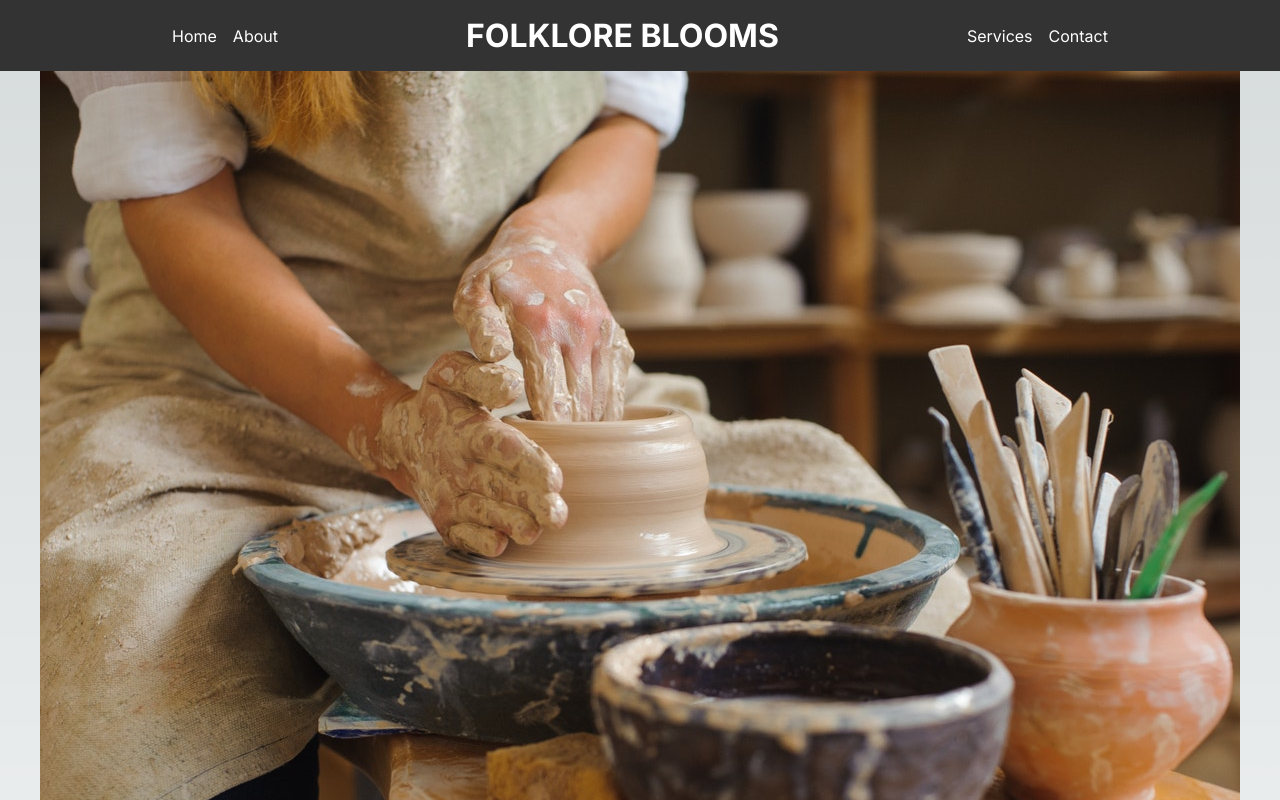
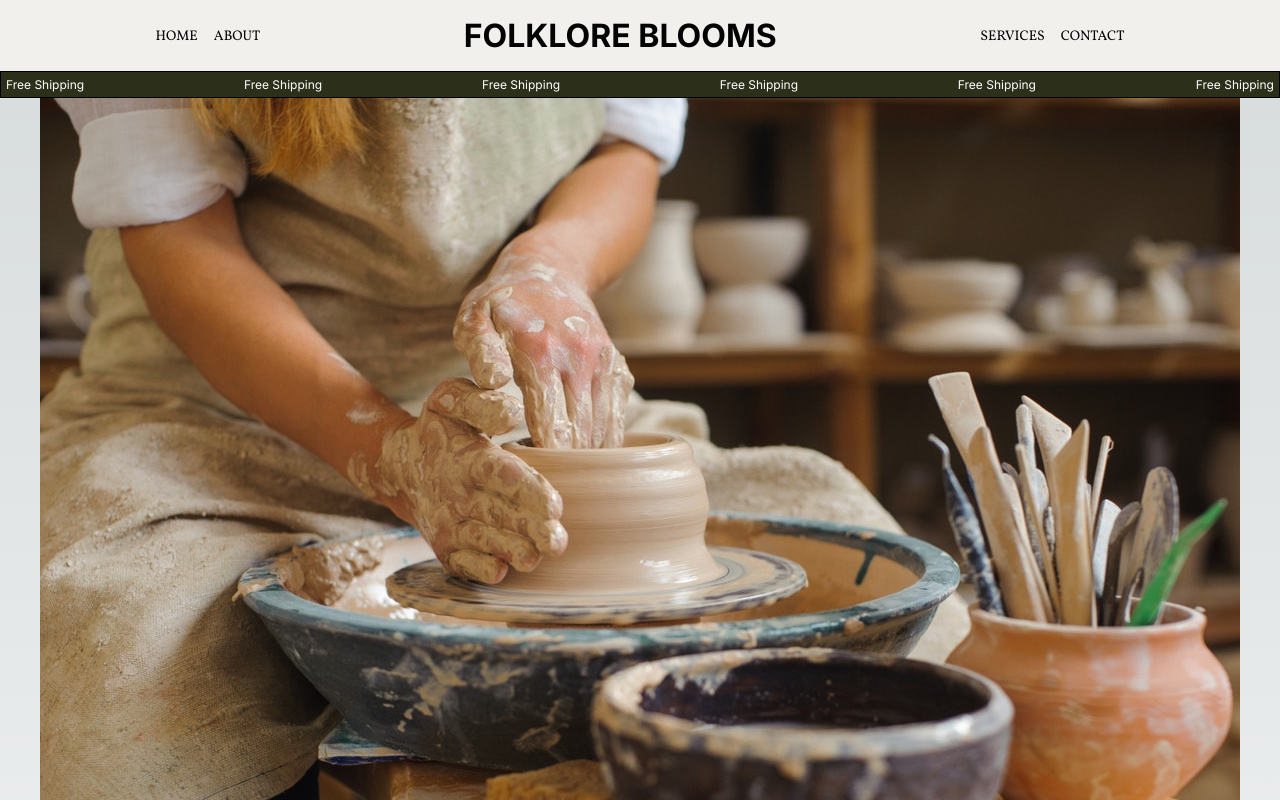
Before and after one commit to helamanrodrigues/group02_handcrafted_haven, a Next.js app: page / in a window 1280 px wide. Shown: the top 800 px of the page. Built offline with nearby package versions, Linux system fonts and the light colour scheme.

Commit message:
fixing nav

```diff
--- a/components/Header.tsx
+++ b/components/Header.tsx
@@ -13,6 +13,7 @@ const Header = () => {
         <Nav side="right" />
       </div>
     </header>
+
   );
 };
 
--- a/components/HeroFeature.tsx
+++ b/components/HeroFeature.tsx
@@ -3,10 +3,12 @@
 import styles from "../styles/Home.module.css";
 import Image from "next/image"; // Ensure you have this import
 import Feature from "../components/Feature"; // Assuming Feature is a custom component
+import FreeShippingText from './header/FreeShippingText';
 
 const Hero: React.FC = () => {
   return (
     <div>
+      <FreeShippingText/>
       <div>
         <Image
           src="/hero-desktop.jpg"
--- /dev/null
+++ b/components/header/FreeShippingText.tsx
@@ -0,0 +1,17 @@
+import React from 'react';
+import styles from '../../styles/FreeShippingText.module.css';
+
+const FreeShippingText: React.FC = () => {
+    return (
+        <div className={styles['shipping-container']}>
+            <span className={styles['shipping-text']}>Free Shipping</span>
+            <span className={styles['shipping-text']}>Free Shipping</span>
+            <span className={styles['shipping-text']}>Free Shipping</span>
+            <span className={styles['shipping-text']}>Free Shipping</span>
+            <span className={styles['shipping-text']}>Free Shipping</span>
+            <span className={styles['shipping-text']}>Free Shipping</span>
+        </div>
+    );
+};
+
+export default FreeShippingText;
--- a/components/header/Nav.tsx
+++ b/components/header/Nav.tsx
@@ -1,7 +1,11 @@
 import Link from "next/link";
 import styles from "../../styles/Nav.module.css";
 
-const Nav = ({ side }) => {
+interface NavProps {
+  side: "left" | "right";
+}
+
+const Nav: React.FC<NavProps> = ({ side }) => {
   return (
     <nav className={styles.nav}>
       <ul
--- /dev/null
+++ b/styles/FreeShippingText.module.css
@@ -0,0 +1,20 @@
+/* FreeShippingText.module.css */
+.shipping-container {
+    display: flex;
+    justify-content: space-between;
+    border: 1px solid black;
+    background-color: #2C2F1A;
+
+}
+
+.shipping-text {
+    padding: 5px;
+    font-size: 12px;
+    color: #fff;
+}
+
+@media (max-width: 600px) {
+    .shipping-text:nth-of-type(3) {
+        display: none;
+    }
+}
--- a/styles/Header.module.css
+++ b/styles/Header.module.css
@@ -1,17 +1,16 @@
+@import url('https://fonts.googleapis.com/css2?family=Vollkorn&display=swap');
+
 .header {
     display: flex;
     justify-content: space-evenly;
     align-items: center;
     padding: 1rem;
-    background-color: #333;
-  }
+    background-color: #F1F0ED;
+}
 
-  .left {
-    display: flex;
-    align-items: center;
-  }
-
-  .right {
-    display: flex;
-    align-items: center;
-  }
+.left, .right {
+  display: flex;
+  align-items: center;
+  font-family: 'Vollkorn', serif;
+  text-transform: uppercase;
+}
--- a/styles/Nav.module.css
+++ b/styles/Nav.module.css
@@ -1,28 +1,39 @@
 .nav {
     display: flex;
+    align-items: center;
 }
 
 .navLinksLeft {
     list-style: none;
-    display: flex;
+    display: none;
     gap: 1rem;
-    margin-right: 2rem;
+    margin-right: 4rem;
 }
 
 .navLinksRight {
     list-style: none;
-    display: flex;
+    display: none;
     gap: 1rem;
-    margin-left: 2rem;
+    margin-left: 4rem;
 }
 
 .navLinksLeft li a,
 .navLinksRight li a {
-    color: #fff;
+    color:#030303;
     text-decoration: none;
+    font-size: 14px;
 }
 
 .navLinksLeft li a:hover,
 .navLinksRight li a:hover {
     text-decoration: underline;
-}
+  }
+
+
+  @media (min-width: 600px) {
+
+    .navLinksLeft,
+    .navLinksRight {
+      display: flex;
+    }
+  }
--- a/styles/Title.module.css
+++ b/styles/Title.module.css
@@ -1,4 +1,4 @@
 .title {
-    color: #fff;
+    color:#030303;
     font-size: 2rem;
 }
```
